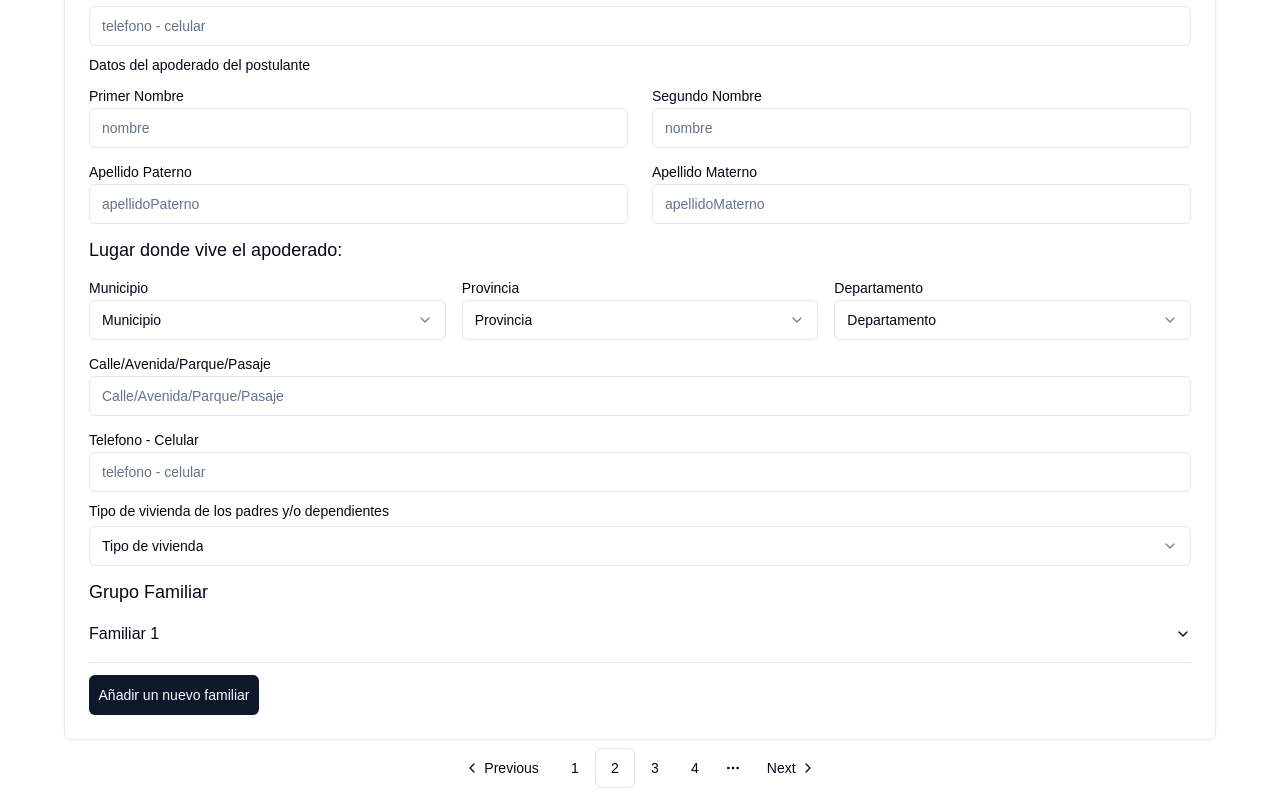
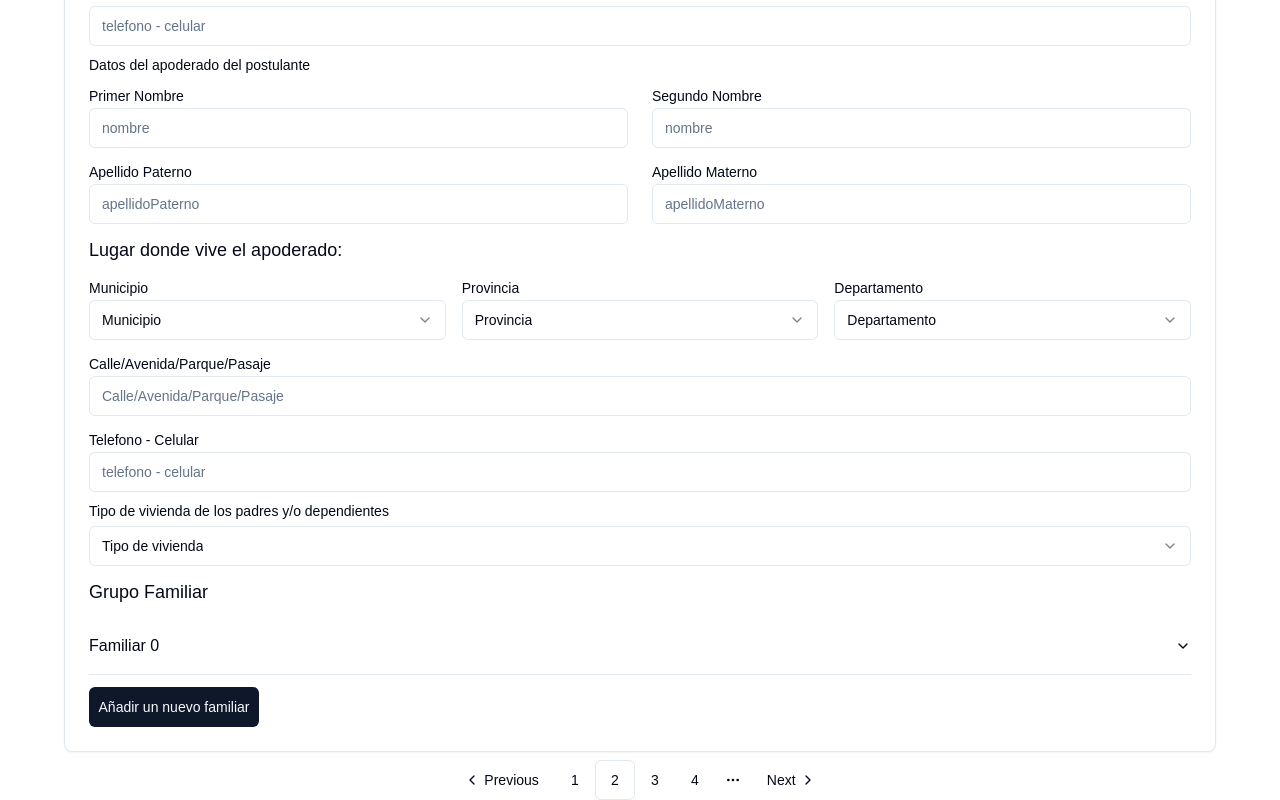
Before and after one commit to 202202541/front-becas-PBI, a Next.js app in the folder becapbi/: page /form/DatosFamiliares in a window 1280 px wide. Shown: the part 465-1265 px from the top of the page. Built offline with nearby package versions, Linux system fonts and the light colour scheme.

Commit message:
estructura de datos familiares

```diff
--- a/becapbi/src/app/components/DatosFamiliar.tsx
+++ b/becapbi/src/app/components/DatosFamiliar.tsx
@@ -13,13 +13,19 @@ import {
 } from "@/components/ui/select"
 import { Input } from "@/components/ui/input"
 import { Label } from "@/components/ui/label"
-import { Button } from "@/components/ui/button"
+import { FamilyMember } from "../form/DatosFamiliares/Interface"
 
-const DatosFamiliar = () => {
+interface DatosFamiliarProps {
+  index: number
+  data: FamilyMember
+  onChange: (index: number, updatedData: FamilyMember) => void
+}
+
+const DatosFamiliar: React.FC<DatosFamiliarProps> = ({ index, data, onChange }) => {
   return (
     <Accordion type="single" collapsible>
-      <AccordionItem value="item-1">
-        <AccordionTrigger>Familiar 1</AccordionTrigger>
+      <AccordionItem value={`item-${index}`}>
+        <AccordionTrigger>Familiar {index}</AccordionTrigger>
         <AccordionContent>
           <div className="grid gap-2 w-full px-2">
 
--- /dev/null
+++ b/becapbi/src/app/form/DatosFamiliares/Interface.ts
@@ -0,0 +1,7 @@
+export interface FamilyMember  {
+  nombre: string;
+  apellido: string;
+  estadoCivil: string;
+  edad: string;
+  parentesco: string;
+}
--- a/becapbi/src/app/form/DatosFamiliares/page.tsx
+++ b/becapbi/src/app/form/DatosFamiliares/page.tsx
@@ -19,11 +19,25 @@ import { Input } from "@/components/ui/input"
 import { Label } from "@/components/ui/label"
 import DatosFamiliar from "@/app/components/DatosFamiliar"
 import { Button } from "@/components/ui/button"
-
+import { FamilyMember } from "./Interface"
+import { FaMagento } from "react-icons/fa"
 
 function DatosFamiliares() {
 
-    const [date, setDate] = React.useState<Date | undefined>(new Date())
+    const [familyData, setFamilyData] = React.useState<FamilyMember[]>([
+        { nombre: "", apellido: "", estadoCivil: "", edad: "", parentesco: "" },
+    ])
+
+    const handleAddFamily = () => {
+        setFamilyData([
+            ...familyData,
+            { nombre: "", apellido: "", estadoCivil: "", edad: "", parentesco: "" },
+        ])
+    }
+
+    const onChangeDataFamiliar = () => {
+
+    }
 
 
     return (
@@ -212,11 +226,18 @@ function DatosFamiliares() {
                                     </SelectContent>
                                 </Select>
                             </div>
-                            <div>
-                                <Label className="text-lg" >Grupo Familiar</Label>
-                                <DatosFamiliar />
-                            </div>
-                            <Button className="w-[170px]">
+                            <Label className="text-lg">Grupo Familiar</Label>
+                            {familyData.map((familiar, index) => (
+                                <DatosFamiliar
+                                    key={index}
+                                    index={index}
+                                    data={familiar}
+                                    onChange={onChangeDataFamiliar}
+                                />
+                            ))}
+                            <Button
+                                className="w-[170px]"
+                                onClick={handleAddFamily}>
                                 Añadir un nuevo familiar
                             </Button>
                         </div>
```
